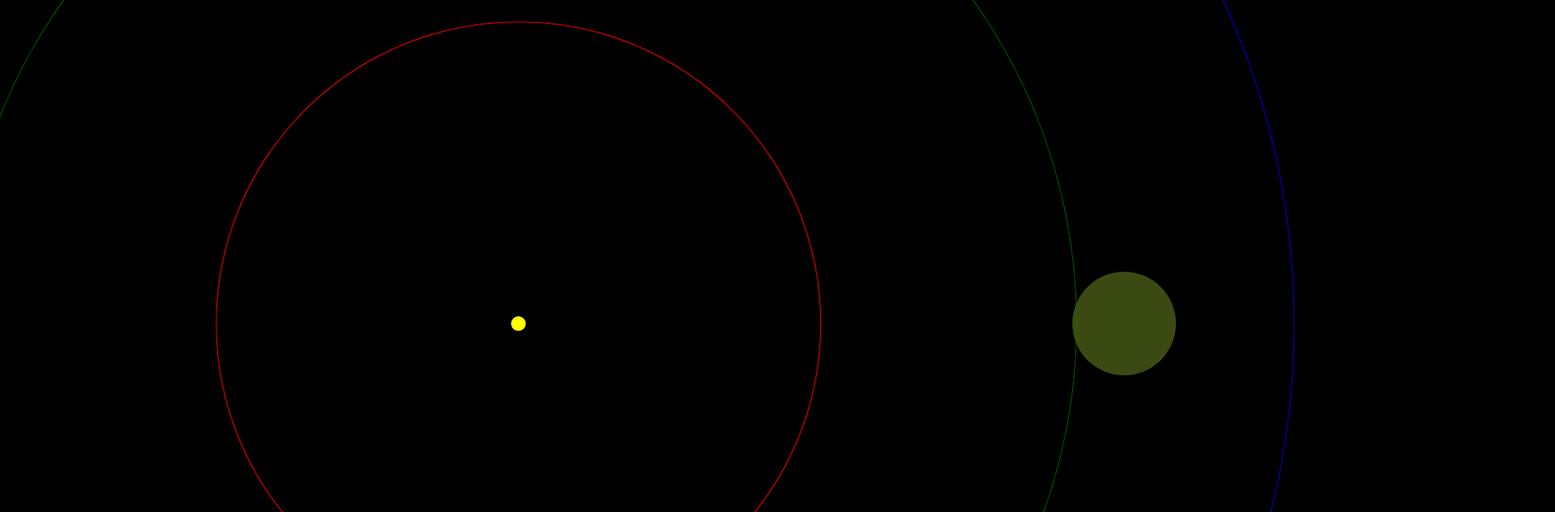
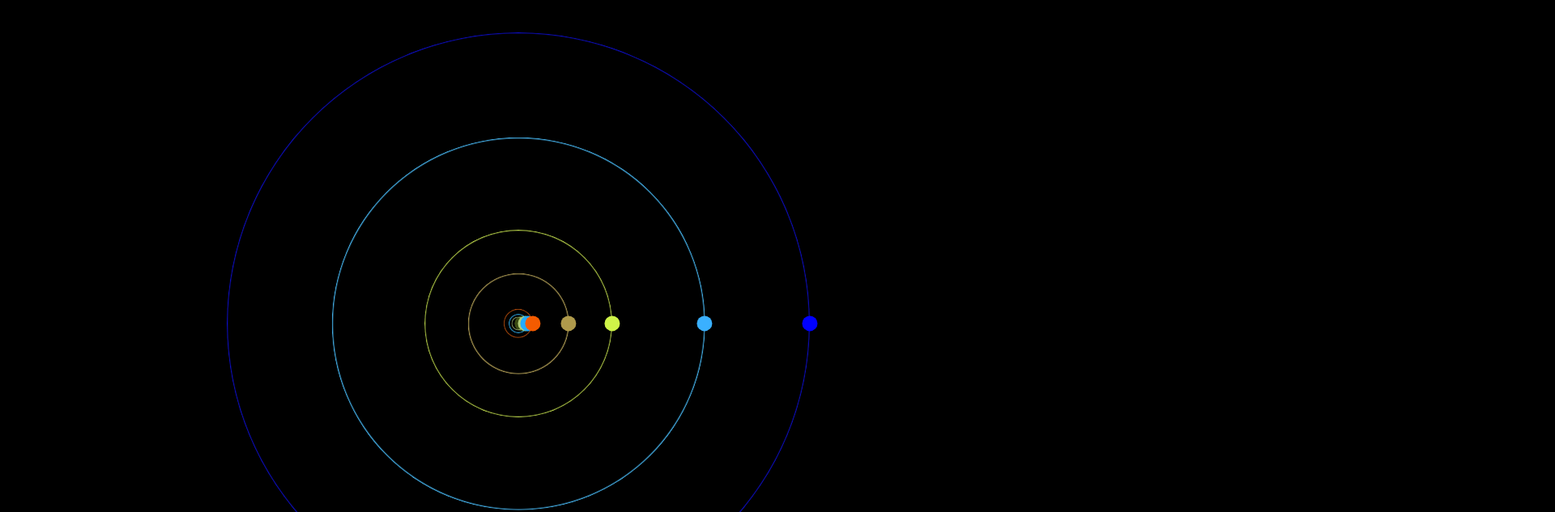
Before and after one commit to DabberDoodle1/dabberdoodle1.github.io, a plain HTML site: page index.html in a window 1280 px wide. Shown: the top 633 px of the page at 81% size, 1920 px wide, since content can reach past the window. Drawn offline with Linux system fonts and the light colour scheme.

Commit message:
orbiting planets

```diff
--- a/index.html
+++ b/index.html
@@ -18,29 +18,23 @@
             <section class="orbit center" id="mercury-orbit"></section>
             <section class="planet" id="mercury"></section>
 
-            <section class="orbit center" id="venus-orbit">
+            <section class="orbit center" id="venus-orbit"></section>
             <section class="planet" id="venus"></section>
-            </section>
 
-            <section class="orbit center" id="earth-orbit">
+            <section class="orbit center" id="earth-orbit"></section>
             <section class="planet" id="earth"></section>
-            </section>
 
-            <section class="orbit center" id="mars-orbit">
+            <section class="orbit center" id="mars-orbit"></section>
             <section class="planet" id="mars"></section>
-            </section>
 
-            <section class="orbit center" id="jupiter-orbit">
+            <section class="orbit center" id="jupiter-orbit"></section>
             <section class="planet" id="jupiter"></section>
-            </section>
 
-            <section class="orbit center" id="saturn-orbit">
+            <section class="orbit center" id="saturn-orbit"></section>
             <section class="planet" id="saturn"></section>
-            </section>
 
-            <section class="orbit center" id="uranus-orbit">
+            <section class="orbit center" id="uranus-orbit"></section>
             <section class="planet" id="uranus"></section>
-            </section>
 
             <section class="orbit center" id="neptune-orbit"></section>
             <section class="planet" id="neptune"></section>
--- a/main.js
+++ b/main.js
@@ -4,47 +4,64 @@ titlePage.style.display = "none";
 
 // DOM elements
 const sun = document.getElementById("sun");
-const orbits = [
-    document.getElementById("mercury-orbit"),
-    document.getElementById("venus-orbit"),
-    document.getElementById("earth-orbit"),
-    document.getElementById("mars-orbit"),
-    document.getElementById("jupiter-orbit"),
-    document.getElementById("saturn-orbit"),
-    document.getElementById("uranus-orbit"),
-    document.getElementById("neptune-orbit")
-];
+const vminPerAu = 90 / 60.1;
 const planets = [
-    document.getElementById("mercury"),
-    document.getElementById("venus"),
-    document.getElementById("earth"),
-    document.getElementById("mars"),
-    document.getElementById("jupiter"),
-    document.getElementById("saturn"),
-    document.getElementById("uranus"),
-    document.getElementById("neptune")
-];
-
-const vminPerAu = 90 / 30.05;
-const vminPerOrbit = [
-    vminPerAu * 0.39,
-    vminPerAu * 0.72,
-    vminPerAu * 1.00,
-    vminPerAu * 1.52,
-    vminPerAu * 5.20,
-    vminPerAu * 9.68,
-    vminPerAu * 19.22,
-    vminPerAu * 30.05
-];
-const colors = [
-    "red",
-    'green',
-    "blue",
-    "orange",
-    "green",
-    "magenta",
-    "white",
-    "cyan"
+    {
+        orbit:    document.getElementById("mercury-orbit"),
+        planet:   document.getElementById("mercury"),
+        distance: vminPerAu * 0.39,
+        speed:    1 * Math.PI,
+        theta:    0
+    },
+    {
+        orbit:    document.getElementById("venus-orbit"),
+        planet:   document.getElementById("venus"),
+        distance: vminPerAu * 0.72,
+        speed:    88 / 225 * Math.PI,
+        theta:    0
+    },
+    {
+        orbit:    document.getElementById("earth-orbit"),
+        planet:   document.getElementById("earth"),
+        distance: vminPerAu * 1.00,
+        speed:    88 / 365.25 * Math.PI,
+        theta:    0
+    },
+    {
+        orbit:    document.getElementById("mars-orbit"),
+        planet:   document.getElementById("mars"),
+        distance: vminPerAu * 1.52,
+        speed:    88 / 687 * Math.PI,
+        theta:    0
+    },
+    {
+        orbit:    document.getElementById("jupiter-orbit"),
+        planet:   document.getElementById("jupiter"),
+        distance: vminPerAu * 5.20,
+        speed:    88 / 4333 * Math.PI,
+        theta:    0
+    },
+    {
+        orbit:    document.getElementById("saturn-orbit"),
+        planet:   document.getElementById("saturn"),
+        distance: vminPerAu * 9.68,
+        speed:    88 / 10759 * Math.PI,
+        theta:    0
+    },
+    {
+        orbit:    document.getElementById("uranus-orbit"),
+        planet:   document.getElementById("uranus"),
+        distance: vminPerAu * 19.22,
+        speed:    88 / 30688 * Math.PI,
+        theta:    0
+    },
+    {
+        orbit:    document.getElementById("neptune-orbit"),
+        planet:   document.getElementById("neptune"),
+        distance: vminPerAu * 30.05,
+        speed:    88 / 60190 * Math.PI,
+        theta:    0
+    },
 ];
 
 const zoomMagnitudes = [
@@ -62,40 +79,50 @@ const zoomMagnitudes = [
 const min = window.innerHeight < window.innerWidth ? window.innerHeight : window.innerWidth;
 const max = window.innerHeight > window.innerWidth ? window.innerHeight : window.innerWidth;
 
-let zoomIndex = 8;
+const startingTime = new Date();
+
+let zoomIndex = 1;
+let orbitId;
 
 document.addEventListener("DOMContentLoaded", () => {
     resize();
 
     for (let i = 0; i < 8; ++i) {
-        planets[i].style.top  = "50vh";
-        planets[i].style.left = `calc(50vw + ${vminPerOrbit[i] * zoomMagnitudes[zoomIndex]}vmin)`;
+        const planet = planets[i];
+        planet.planet.style.top  = "50%";
+        planet.planet.style.left = `calc(50% + ${2 * planet.distance * zoomMagnitudes[zoomIndex] / 2}vmin)`;
     }
 });
 
 document.onkeydown = event => {
-    if (event.key === "f") {
+    switch (event.key) {
+        case "f":
             if (document.fullscreenElement) {
                 document.exitFullscreen();
             } else {
                 document.documentElement.requestFullscreen().catch(error => console.log(error));
             }
+            break;
+        case " ":
+            if (event.shiftKey && !event.altKey) {
+                zoomIndex = ++zoomIndex > 8 ? 8 : zoomIndex;
             }
 
-    if (event.key === " " && event.shiftKey && !event.altKey) {
-        if (++zoomIndex > 8) {
-            zoomIndex = 8;
-        }
-        resize();
+            if (!event.shiftKey && event.altKey) {
+                zoomIndex = --zoomIndex < 0 ? 0 : zoomIndex;
             }
 
-    if (event.key === " " && !event.shiftKey && event.altKey) {
-        if (--zoomIndex < 0) {
-            zoomIndex = 0;
+            resize();
+            break;
+        case "p":
+            if (orbitId === -1) {
+                orbitId = requestAnimationFrame(updatePlanets);
+            } else {
+                cancelAnimationFrame(orbitId);
+                orbitId = -1;
             }
-        resize();
+            break;
     }
-
 };
 
 function resize() {
@@ -103,17 +130,38 @@ function resize() {
     sun.style.height = `${vminPerAu * 0.0093 * zoomMagnitudes[zoomIndex]}vmin`;
 
     for (let i = 0; i < 8; ++i) {
-        const size = vminPerOrbit[i] * zoomMagnitudes[zoomIndex];
+        const planet = planets[i];
+        const size = planet.distance * zoomMagnitudes[zoomIndex];
 
         if (size * min / 100 > 2 * max) {
-            orbits[i].style.display = "none";
+            planet.orbit.style.display  = "none";
+            planet.planet.style.display = "none";
         } else {
-            orbits[i].style.display = "block";
+            planet.orbit.style.display  = "block";
+            planet.planet.style.display = "block";
         }
 
-        orbits[i].style.backgroundColor = colors[i];
-        orbits[i].style.width  = `${vminPerOrbit[i] * zoomMagnitudes[zoomIndex]}vmin`;
-        orbits[i].style.height = `${vminPerOrbit[i] * zoomMagnitudes[zoomIndex]}vmin`;
-        orbits[i].style.maskImage = `radial-gradient(transparent calc(${vminPerOrbit[i] / 2 * zoomMagnitudes[zoomIndex]}vmin - 2px), #000000 ${vminPerOrbit[i] / 2 * zoomMagnitudes[zoomIndex]}vmin)`;
+        planet.orbit.style.width  = `${2 * planet.distance * zoomMagnitudes[zoomIndex]}vmin`;
+        planet.orbit.style.height = `${2 * planet.distance * zoomMagnitudes[zoomIndex]}vmin`;
+        planet.orbit.style.maskImage = `radial-gradient(transparent calc(${planet.distance * zoomMagnitudes[zoomIndex]}vmin - 2px), #000000 ${planet.distance * zoomMagnitudes[zoomIndex]}vmin)`;
+
+        planet.planet.style.top  = `calc(50% + ${planet.distance * zoomMagnitudes[zoomIndex] * Math.sin(planet.theta)}vmin)`;
+        planet.planet.style.left = `calc(50% + ${planet.distance * zoomMagnitudes[zoomIndex] * Math.cos(planet.theta)}vmin)`;
     }
 }
+
+function updatePlanets() {
+    const now        = new Date();
+    const timePassed = (startingTime - now) / 1000;
+
+    for (let i = 0; i < 8; ++i) {
+        const planet = planets[i];
+
+        planet.theta = timePassed * planet.speed;
+
+        planet.planet.style.top  = `calc(50% + ${planet.distance * zoomMagnitudes[zoomIndex] * Math.sin(planet.theta)}vmin)`;
+        planet.planet.style.left = `calc(50% + ${planet.distance * zoomMagnitudes[zoomIndex] * Math.cos(planet.theta)}vmin)`;
+    }
+
+    requestAnimationFrame(updatePlanets);
+}
--- a/style.css
+++ b/style.css
@@ -19,7 +19,6 @@ body {
 }
 
 .orbit {
-    background: #FFFFFF;
     border-radius: 50%;
 }
 
@@ -32,38 +31,70 @@ body {
     position: absolute;
     translate: -50% -50%;
     border-radius: 50%;
-    width: 10vw;
-    height: 10vw;
+    width: 1.5vw;
+    height: 1.5vw;
 }
 
 #mercury {
     background: #3b4a12;
 }
 
+#mercury-orbit {
+    background: #4c5b23;
+}
+
 #venus {
     background: #afcb78;
+}
+
+#venus-orbit {
+    background: #c0dc89;
 }
 
 #earth {
     background: #23abff;
 }
 
+#earth-orbit {
+    background: #34bcff;
+}
+
 #mars {
     background: #f45b00;
+}
+
+#mars-orbit {
+    background: #ff6c11;
 }
 
 #jupiter {
     background: #af9a4b;
 }
 
+#jupiter-orbit {
+    background: #c0ab5c;
+}
+
 #saturn {
     background: #cff448;
+}
+
+#saturn-orbit {
+    background: #e0ff59;
 }
 
 #uranus {
     background: #3ab0ff;
 }
 
+#uranus-orbit {
+    background: #4bc1ff;
+}
+
 #neptune {
     background: #0000ff;
 }
+
+#neptune-orbit {
+    background: #1111ff;
+}
```
Lines whose indentation alone changed are shown as unchanged.
